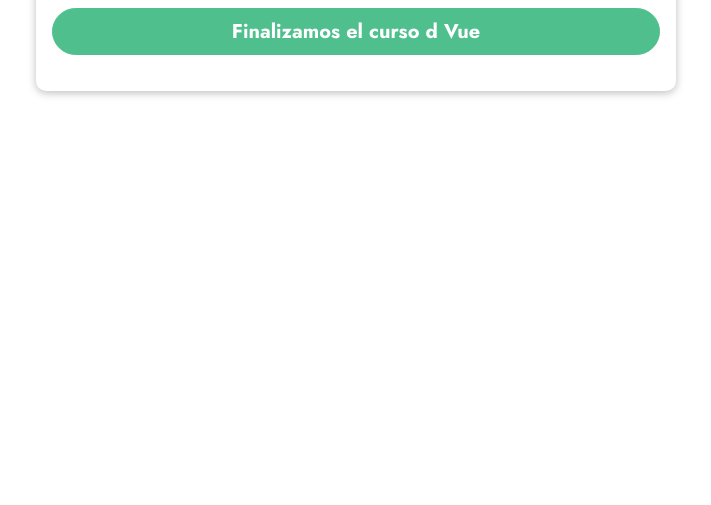
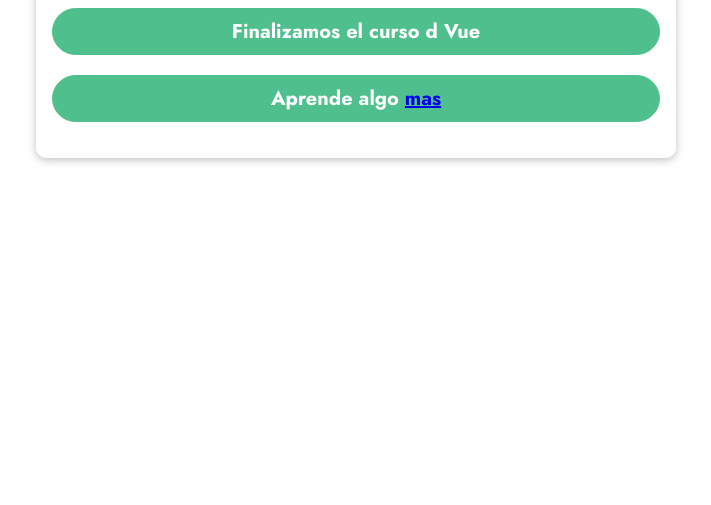
Before and after one commit to josueacuna1/Vue-js, a plain HTML site: page Cap 2/basics-01-starting-code/index.html in a window 1280 px wide. Shown: the part 295-800 px from the top of the page, without its empty margins (284-995 px from the left). Drawn offline with nearby package versions, Linux system fonts and the light colour scheme.

Commit message:
Sentencia V-bind para atributos de HTML

```diff
--- a/Cap 2/basics-01-starting-code/app.js
+++ b/Cap 2/basics-01-starting-code/app.js
@@ -1,11 +1,10 @@
 const app = Vue.createApp({
     data(){
         return{
-            courseGoal: 'Finalizamos el curso d Vue '
+            courseGoal: 'Finalizamos el curso d Vue ',
+            vueLink: 'https://vuejs.org/'
         }
     }
-
-
 });
 
 app.mount('#user-goal');
--- a/Cap 2/basics-01-starting-code/index.html
+++ b/Cap 2/basics-01-starting-code/index.html
@@ -19,6 +19,7 @@
     <section id="user-goal">
       <h2>My Course Goal</h2>
       <p>{{ courseGoal }}</p>
+      <p>Aprende algo <a v-bind:href="vueLink">mas</a></p>
     </section>
   </body>
 </html>
```
